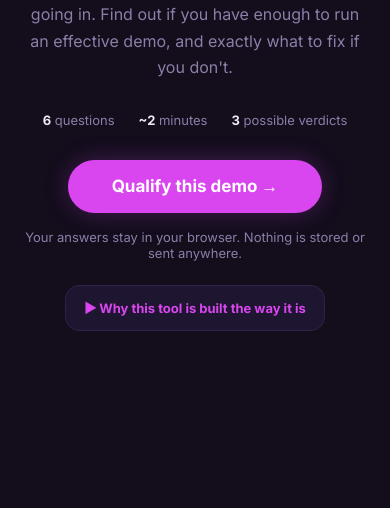
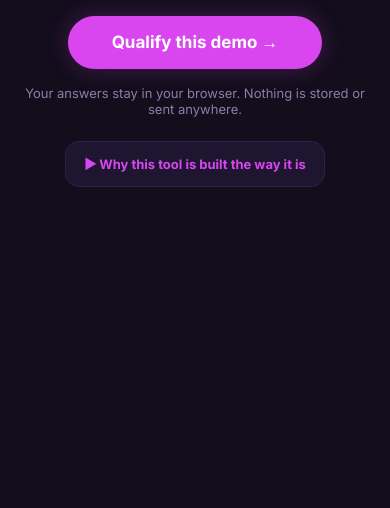
Before and after one commit to JasonJLanders/jasonlanders-com, a website: page field-ready/demo-qualifier.html in a window 390 px wide. Shown: the part 336-844 px from the top of the page. Drawn offline with Linux system fonts and the light colour scheme.

Commit message:
Fix Demo Qualifier mobile scroll - remove position fixed and justify-content center from intro

```diff
--- a/field-ready/demo-qualifier.html
+++ b/field-ready/demo-qualifier.html
@@ -27,8 +27,8 @@
     .screen { display: none; position: fixed; top: 0; left: 0; right: 0; bottom: 0; overflow-y: auto; background: var(--bg); }
     .screen.active { display: block; }
 
-    #intro { display: none !important; }
-    #intro.active { display: flex !important; flex-direction: column; align-items: center; justify-content: center; position: fixed; top: 0; left: 0; right: 0; bottom: 0; overflow-y: auto; background: var(--bg); padding: 32px 24px; text-align: center; }
+    #intro { display: none; }
+    #intro.active { display: flex; flex-direction: column; align-items: center; min-height: 100svh; background: var(--bg); padding: 32px 24px; text-align: center; }
 
     .brand-tag { font-size: 11px; font-weight: 700; letter-spacing: 2px; text-transform: uppercase; color: var(--accent); text-decoration: none; display: inline-block; margin-bottom: 20px; transition: opacity 0.15s; }
     .brand-tag:hover { opacity: 0.75; }
```
